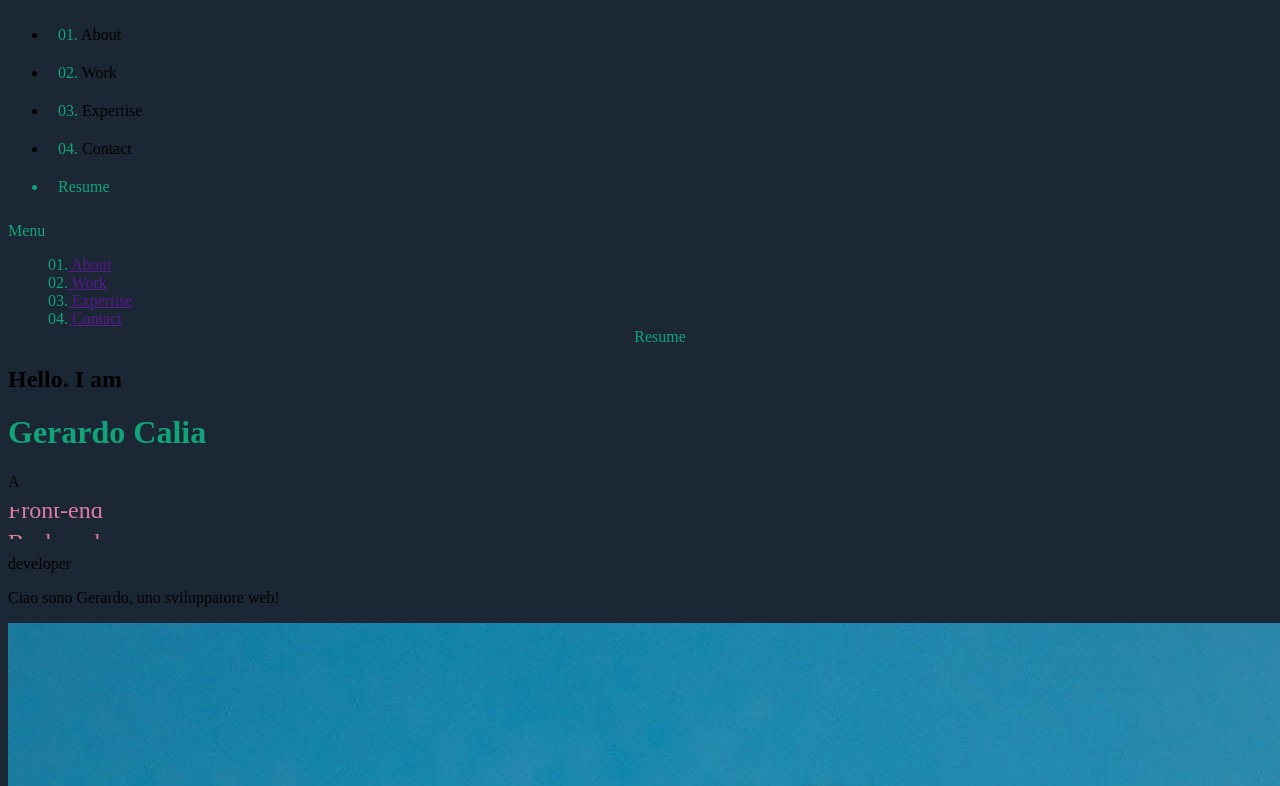
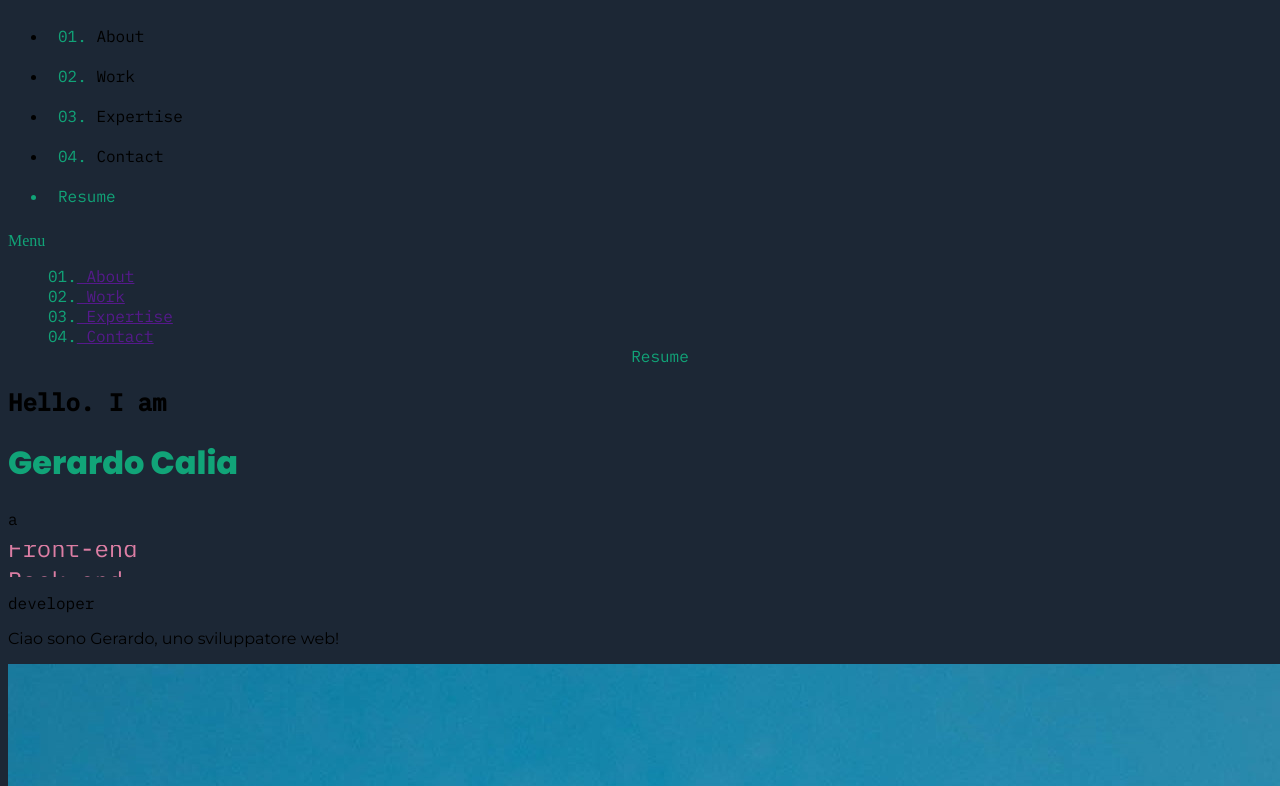
Before and after one commit to Sof-97/gerardo-calia, a Vue app in the folder vue-basic/: page / in a window 1280 px wide. Shown: the top 786 px of the page. Built offline with nearby package versions, Linux system fonts and the light colour scheme; the HTML template or start-up script is replaced by a standard one.

Commit message:
waypoint --menu

```diff
--- a/vue-basic/src/App.vue
+++ b/vue-basic/src/App.vue
@@ -3,15 +3,13 @@
 		<header class="flex justify-end mt-2 mr-2">
 			<nav-bar></nav-bar>
 		</header>
-		<main class="container mx-auto items-center  md:mt-44">
-			<hello-comp class="mx-12"></hello-comp>
-			<div class="mx-8 mt-4 flex justify-end">
-				<p class="text-white text-right text-2xl w-52">Ciao sono Gerardo, uno sviluppatore web!</p>
-			</div>
-			<image-comp></image-comp>
+		<main class="container mx-auto items-centerm mt-8 md:mt-44">
+			<hello-comp class="mx-10"></hello-comp>
+			<intro-comp class="mx-10 mt-4"></intro-comp>
+			<image-comp class="mt-12"></image-comp>
 		</main>
 		<email-comp class="email fixed hidden md:flex"></email-comp>
-		<social-comp id="socialY" class="social fixed hidden "></social-comp>
+		<social-comp id="socialY" class="social fixed hidden"></social-comp>
 		<social-comp id="socialX" class="social fixed hidden md:flex"></social-comp>
 	</div>
 </template>
@@ -21,10 +19,11 @@
 	import EmailComp from "./components/EmailComp.vue";
 	import SocialComp from "./components/SocialComp.vue";
 	import HelloComp from "./components/HelloComp.vue";
-	import ImageComp from "./components/ImageComp.vue"
+	import ImageComp from "./components/ImageComp.vue";
+	import IntroComp from "./components/IntroComp.vue";
 
 	export default {
-		components: { NavBar, EmailComp, SocialComp, HelloComp, ImageComp },
+		components: { NavBar, EmailComp, SocialComp, HelloComp, ImageComp, IntroComp },
 		name: "App",
 		data() {
 			return {};
@@ -63,6 +62,7 @@
 </script>
 
 <style lang="scss">
+	@import url("https://fonts.googleapis.com/css2?family=IBM+Plex+Mono:wght@400;500&family=Montserrat:wght@400;900&family=Poppins:wght@700;800&display=swap");
 	@import "./assets/_variable.scss";
 	h1 {
 		color: $green;
--- a/vue-basic/src/components/DeveloperComp.vue
+++ b/vue-basic/src/components/DeveloperComp.vue
@@ -1,6 +1,6 @@
 <template>
 	<div class="flex font-bold items-center text-white text-xl justify-end">
-        <p class="mr-4">A</p>
+        <p class="mr-4">a</p>
 		<div class="text-right animation-text">
 			<div class="text-line uppercase">Web</div>
 			<div class="text-line uppercase">Front-end</div>
@@ -18,6 +18,9 @@
 
 <style lang="scss" scoped>
 	@import "../assets/_variable.scss";
+    * {
+        font-family: 'IBM Plex Mono', monospace;
+    }
 	.animation-text {
         overflow: hidden;
         height: 2rem;
--- a/vue-basic/src/components/HelloComp.vue
+++ b/vue-basic/src/components/HelloComp.vue
@@ -3,8 +3,8 @@
             <!-- FONT MONO -->
 			<h2 class="text-3xl text-white font-bold">Hello. I am</h2>
             <!-- FONT BOLD MONTSERRAT OR POPPINS 800 -->
-			<h1 class="font-bold text-7xl md:ml-0"><span>Gerardo </span>Calia</h1>
-			<developer-comp class="mt-2"></developer-comp>
+			<h1 class="font-bold text-7xl mt-1 md:ml-0"><span>Gerardo </span>Calia</h1>
+			<developer-comp class="mt-1"></developer-comp>
 	</div>
 </template>
 <script>
@@ -16,3 +16,12 @@
 		},
 	};
 </script>
+<style lang="scss" scoped>
+h2{
+	font-family: 'IBM Plex Mono', monospace;
+}
+h1{
+	font-family: 'Poppins', sans-serif;
+	font-weight: 800;
+}
+</style>
--- a/vue-basic/src/components/ImageComp.vue
+++ b/vue-basic/src/components/ImageComp.vue
@@ -1,5 +1,5 @@
 <template>
-	<div class="flex justify-center mt-12">
+	<div class="flex justify-center">
 		<img src="../assets/img/CV.jpg" alt="" class="w-52 rounded-t-lg mix-blend-lighten" />
 	</div>
 </template>
--- /dev/null
+++ b/vue-basic/src/components/IntroComp.vue
@@ -0,0 +1,16 @@
+<template>
+	<div class="flex justify-end">
+		<p class="text-white text-right text-2xl w-64">Ciao sono Gerardo, uno sviluppatore web!</p>
+	</div>
+</template>
+<script>
+export default {
+    name: "IntroComp"
+}
+</script>
+
+<style lang="scss" scoped>
+p{
+    font-family: 'Montserrat';
+}
+</style>
--- a/vue-basic/src/components/NavBar.vue
+++ b/vue-basic/src/components/NavBar.vue
@@ -40,6 +40,9 @@
 
 <style lang="scss" scoped>
 	@import "../assets/_variable.scss";
+	li{
+		font-family: 'IBM Plex Mono', monospace;
+	}
 	nav {
 		ul {
 			li {
```
